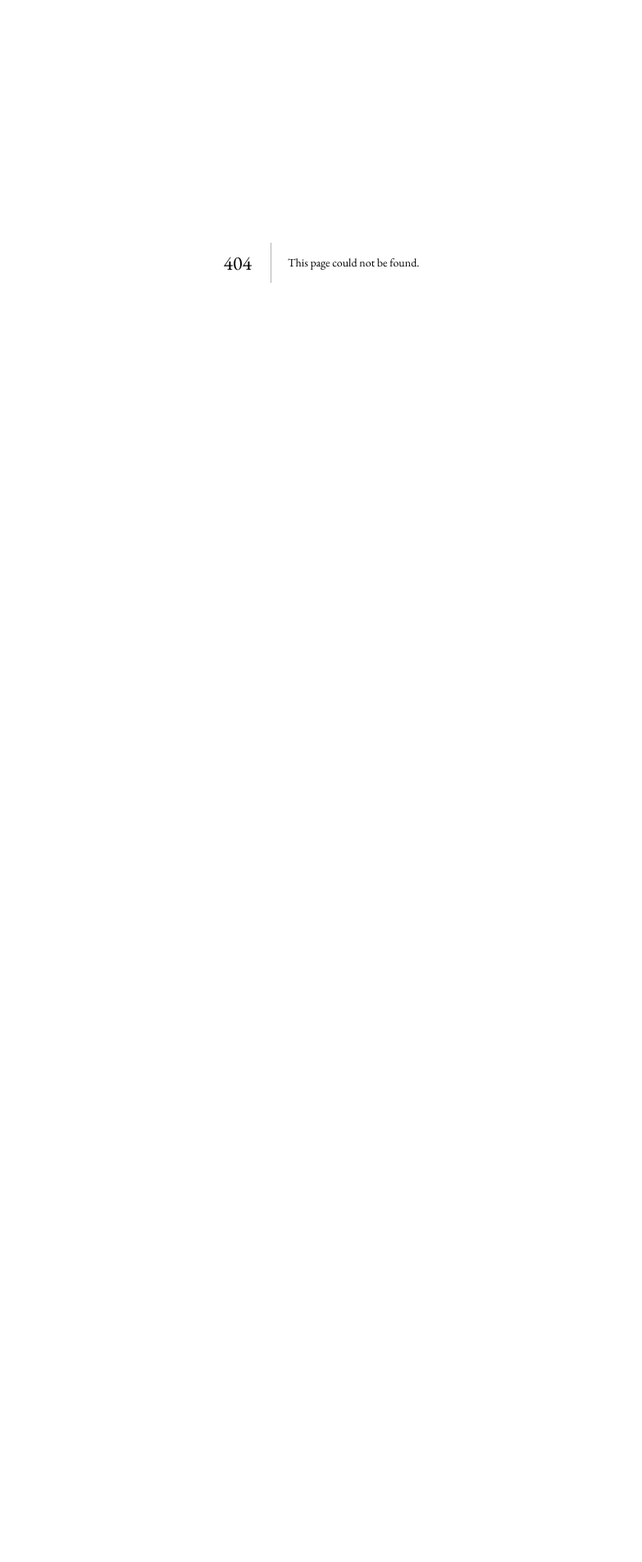
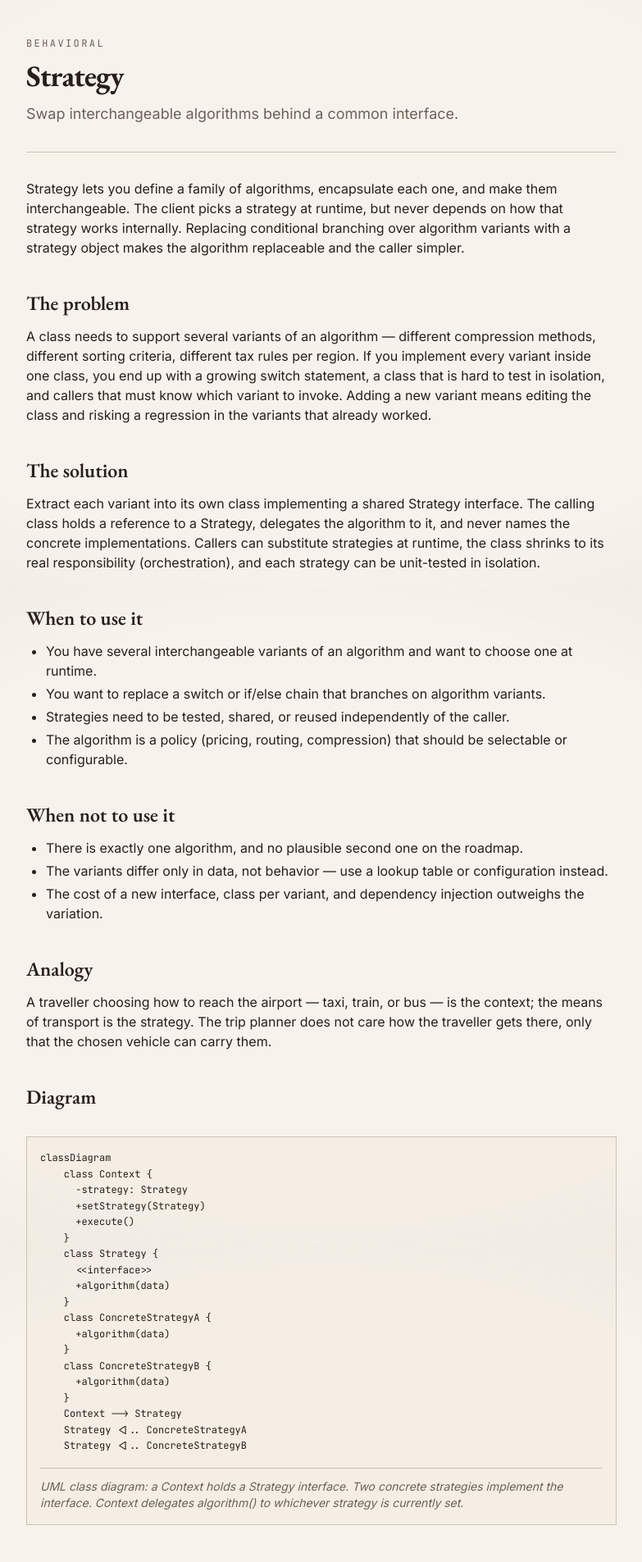
Before and after one commit to no-yb-core/NoybStruct, a Next.js app: page /patterns/strategy in a window 1280 px wide. Before the commit this address had no page. Shown: the part 80-1985 px from the top of the page at 82% size, without its empty margins (248-1031 px from the left). Before the commit the page ends 800 px from the top, so only its background shows below. Built offline with nearby package versions, Linux system fonts and the light colour scheme.

Commit message:
fix: opt pattern detail route out of instant navigation validation

```diff
--- a/src/app/(public)/library/page.tsx
+++ b/src/app/(public)/library/page.tsx
@@ -1,4 +1,13 @@
 import type { Metadata } from "next";
+import Link from "next/link";
+import { getAllPatterns } from "@/content/patterns/registry";
+import {
+  patternCategories,
+  patternCategoryLabels,
+
+  type PatternCategory,
+} from "@/content/patterns/types";
+import { Pattern } from "@/content/patterns/schema";
 
 export const metadata: Metadata = {
   title: "Library",
@@ -6,18 +15,64 @@ export const metadata: Metadata = {
 };
 
 export default function LibraryPage() {
+  const patterns = getAllPatterns();
+
+  const byCategory: Record<PatternCategory, Pattern[]> = {
+    creational: [],
+    structural: [],
+    behavioral: [],
+  };
+  for (const pattern of patterns) {
+    byCategory[pattern.category].push(pattern);
+  }
+
   return (
-    <div className="mx-auto max-w-3xl px-6 py-24 text-center">
-      <p className="mb-4 font-mono text-xs uppercase tracking-[0.2em] text-muted-foreground">
-        The Library
-      </p>
-      <h1 className="font-heading text-4xl font-bold tracking-tight">
-        Coming in Phase 2
-      </h1>
-      <p className="mt-6 text-lg text-muted-foreground">
-        The full Codex — all 23 patterns with explanations, diagrams, and
-        TypeScript examples — will be bound here soon.
-      </p>
+    <div className="mx-auto max-w-3xl px-6 py-16">
+      <header className="border-b border-border pb-8">
+        <p className="mb-3 font-mono text-xs uppercase tracking-[0.2em] text-muted-foreground">
+          Volume I
+        </p>
+        <h1 className="font-heading text-4xl font-bold tracking-tight">
+          The Library
+        </h1>
+        <p className="mt-4 text-lg text-muted-foreground">
+          The 23 Gang of Four design patterns, each as a chapter.
+        </p>
+      </header>
+
+      {patternCategories.map((category) => {
+        const items = byCategory[category];
+        return (
+          <section key={category} className="mt-12">
+            <h2 className="font-heading text-2xl font-semibold">
+              {patternCategoryLabels[category]}
+            </h2>
+            {items.length === 0 ? (
+              <p className="mt-3 text-sm italic text-muted-foreground">
+                Chapters for this section have not been bound yet.
+              </p>
+            ) : (
+              <ul className="mt-4 space-y-3">
+                {items.map((pattern) => (
+                  <li key={pattern.slug}>
+                    <Link
+                      href={`/patterns/${pattern.slug}`}
+                      className="group block border-l-2 border-border py-2 pl-4 transition-colors hover:border-forest"
+                    >
+                      <span className="font-heading text-lg group-hover:text-forest">
+                        {pattern.name}
+                      </span>
+                      <span className="ml-2 text-sm text-muted-foreground">
+                        {pattern.tagline}
+                      </span>
+                    </Link>
+                  </li>
+                ))}
+              </ul>
+            )}
+          </section>
+        );
+      })}
     </div>
   );
 }
--- /dev/null
+++ b/src/app/(public)/patterns/[slug]/page.tsx
@@ -0,0 +1,184 @@
+import type { Metadata } from "next";
+import Link from "next/link";
+import { notFound } from "next/navigation";
+import { PatternDiagram } from "@/components/patterns/pattern-diagram";
+import { getAllPatterns, getPattern } from "@/content/patterns/registry";
+import type { PatternSlug } from "@/content/patterns/types";
+import { patternSlugs } from "@/content/patterns/types";
+
+type PageProps = { params: Promise<{ slug: string }> };
+
+// This route must block: the slug is required before anything can render.
+// See https://nextjs.org/docs/messages/instant-shell-url-data
+export const instant = false;
+
+function isPatternSlug(value: string): value is PatternSlug {
+  return (patternSlugs as readonly string[]).includes(value);
+}
+
+export function generateStaticParams() {
+  return getAllPatterns().map((pattern) => ({ slug: pattern.slug }));
+}
+
+export async function generateMetadata({
+  params,
+}: PageProps): Promise<Metadata> {
+  const { slug } = await params;
+  if (!isPatternSlug(slug)) return { title: "Pattern not found" };
+  const pattern = getPattern(slug);
+  if (!pattern) return { title: "Pattern not found" };
+  return {
+    title: pattern.name,
+    description: pattern.tagline,
+  };
+}
+
+export default async function PatternPage({ params }: PageProps) {
+  const { slug } = await params;
+  if (!isPatternSlug(slug)) notFound();
+  const pattern = getPattern(slug);
+  if (!pattern) notFound();
+
+  const all = getAllPatterns();
+  const idx = all.findIndex((p) => p.slug === pattern.slug);
+  const prev = idx > 0 ? all[idx - 1] : undefined;
+  const next = idx >= 0 && idx < all.length - 1 ? all[idx + 1] : undefined;
+
+  return (
+    <article className="mx-auto max-w-3xl px-6 py-16">
+      <header className="border-b border-border pb-8">
+        <p className="mb-3 font-mono text-xs uppercase tracking-[0.2em] text-muted-foreground">
+          {pattern.category}
+        </p>
+        <h1 className="font-heading text-4xl font-bold tracking-tight">
+          {pattern.name}
+        </h1>
+        <p className="mt-3 text-lg text-muted-foreground">{pattern.tagline}</p>
+      </header>
+
+      <section className="mt-8">
+        <p>{pattern.introduction}</p>
+      </section>
+
+      <section className="mt-10">
+        <h2 className="font-heading text-2xl font-semibold">The problem</h2>
+        <p className="mt-3">{pattern.problem}</p>
+      </section>
+
+      <section className="mt-10">
+        <h2 className="font-heading text-2xl font-semibold">The solution</h2>
+        <p className="mt-3">{pattern.solution}</p>
+      </section>
+
+      <section className="mt-10">
+        <h2 className="font-heading text-2xl font-semibold">When to use it</h2>
+        <ul className="mt-3 list-disc space-y-1 pl-6">
+          {pattern.whenToUse.map((item) => (
+            <li key={item}>{item}</li>
+          ))}
+        </ul>
+      </section>
+
+      <section className="mt-10">
+        <h2 className="font-heading text-2xl font-semibold">When not to use it</h2>
+        <ul className="mt-3 list-disc space-y-1 pl-6">
+          {pattern.whenNotToUse.map((item) => (
+            <li key={item}>{item}</li>
+          ))}
+        </ul>
+      </section>
+
+      <section className="mt-10">
+        <h2 className="font-heading text-2xl font-semibold">Analogy</h2>
+        <p className="mt-3">{pattern.analogy}</p>
+      </section>
+
+      <section className="mt-10">
+        <h2 className="font-heading text-2xl font-semibold">Diagram</h2>
+        <PatternDiagram
+          content={pattern.diagram.content}
+          description={pattern.diagram.description}
+        />
+      </section>
+
+      <section className="mt-10">
+        <h2 className="font-heading text-2xl font-semibold">Implementation</h2>
+        <pre className="mt-3 overflow-x-auto border border-border bg-secondary/40 p-4 font-mono text-sm">
+          <code>{pattern.example.code}</code>
+        </pre>
+        <p className="mt-4">{pattern.example.explanation}</p>
+      </section>
+
+      <section className="mt-10">
+        <h2 className="font-heading text-2xl font-semibold">Advantages</h2>
+        <ul className="mt-3 list-disc space-y-1 pl-6">
+          {pattern.advantages.map((item) => (
+            <li key={item}>{item}</li>
+          ))}
+        </ul>
+      </section>
+
+      <section className="mt-10">
+        <h2 className="font-heading text-2xl font-semibold">Disadvantages</h2>
+        <ul className="mt-3 list-disc space-y-1 pl-6">
+          {pattern.disadvantages.map((item) => (
+            <li key={item}>{item}</li>
+          ))}
+        </ul>
+      </section>
+
+      <section className="mt-10">
+        <h2 className="font-heading text-2xl font-semibold">Related patterns</h2>
+        <ul className="mt-3 space-y-2">
+          {pattern.related.map((rel) => {
+            const linked = getPattern(rel.slug);
+            return (
+              <li key={rel.slug}>
+                <span className="font-semibold">
+                  {linked ? (
+                    <Link
+                      href={`/patterns/${linked.slug}`}
+                      className="hover:underline"
+                    >
+                      {linked.name}
+                    </Link>
+                  ) : (
+                    rel.slug
+                  )}
+                </span>
+                {" — "}
+                <span className="text-muted-foreground">{rel.note}</span>
+              </li>
+            );
+          })}
+        </ul>
+      </section>
+
+      <nav
+        aria-label="Pattern navigation"
+        className="mt-12 flex items-center justify-between border-t border-border pt-6 text-sm"
+      >
+        {prev ? (
+          <Link
+            href={`/patterns/${prev.slug}`}
+            className="text-forest hover:underline"
+          >
+            ← {prev.name}
+          </Link>
+        ) : (
+          <span className="text-muted-foreground">Beginning of the book</span>
+        )}
+        {next ? (
+          <Link
+            href={`/patterns/${next.slug}`}
+            className="text-forest hover:underline"
+          >
+            {next.name} →
+          </Link>
+        ) : (
+          <span className="text-muted-foreground">End of the book</span>
+        )}
+      </nav>
+    </article>
+  );
+}
--- /dev/null
+++ b/src/components/patterns/pattern-diagram.tsx
@@ -0,0 +1,20 @@
+type PatternDiagramProps = {
+  content: string;
+  description: string;
+};
+
+export function PatternDiagram({ content, description }: PatternDiagramProps) {
+  return (
+    <figure className="my-8 border border-border bg-secondary/40 p-4">
+      <pre
+        aria-hidden="true"
+        className="overflow-x-auto font-mono text-xs leading-relaxed text-foreground"
+      >
+        {content}
+      </pre>
+      <figcaption className="mt-4 border-t border-border pt-3 text-sm italic text-muted-foreground">
+        {description}
+      </figcaption>
+    </figure>
+  );
+}
```
